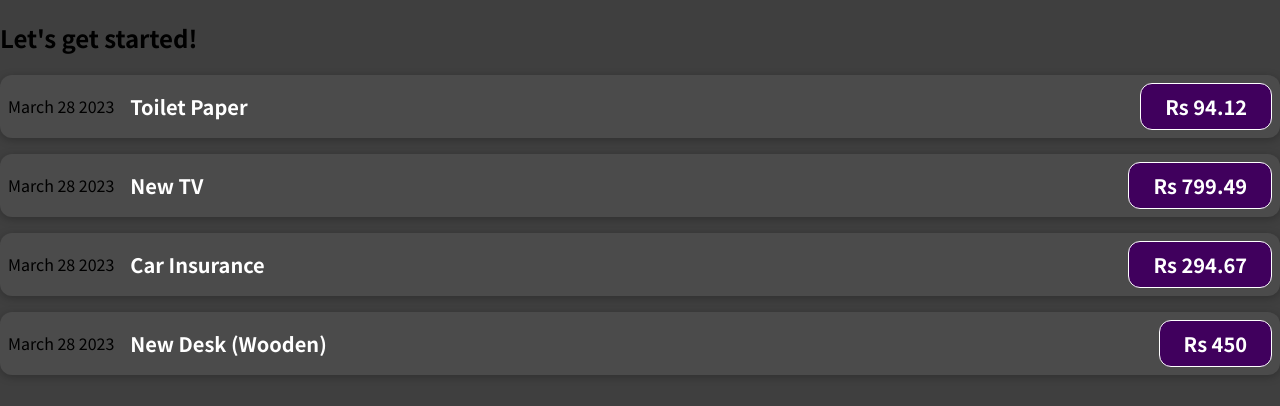
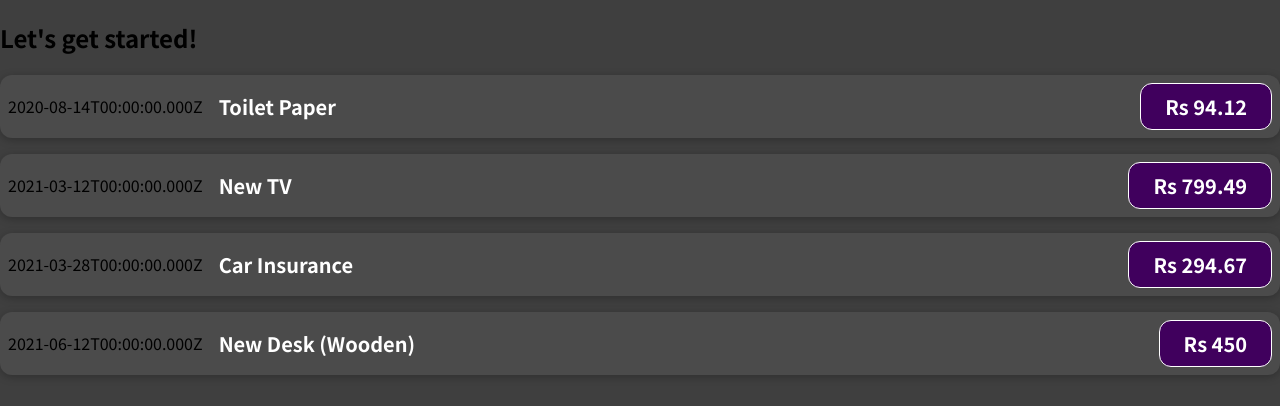
Before and after one commit to roshinys/ExpenseTrackerReact, a React (Create React App) app: page / in a window 1280 px wide. Shown: the top 406 px of the page. Built offline with nearby package versions, Linux system fonts and the light colour scheme.

Commit message:
dynamic data

```diff
--- a/src/Components/ExpenseItem.js
+++ b/src/Components/ExpenseItem.js
@@ -27,8 +27,8 @@ function ExpenseItem() {
     <>
       {expenses.map((expense) => {
         return (
-          <div className="expense-item" id={expense.id}>
-            <div>March 28 2023</div>
+          <div className="expense-item" key={expense.id}>
+            <div>{expense.date.toISOString()}</div>
             <div className="expense-item__description">
               <h2>{expense.title}</h2>
               <div className="expense-item__price">Rs {expense.amount}</div>
```
